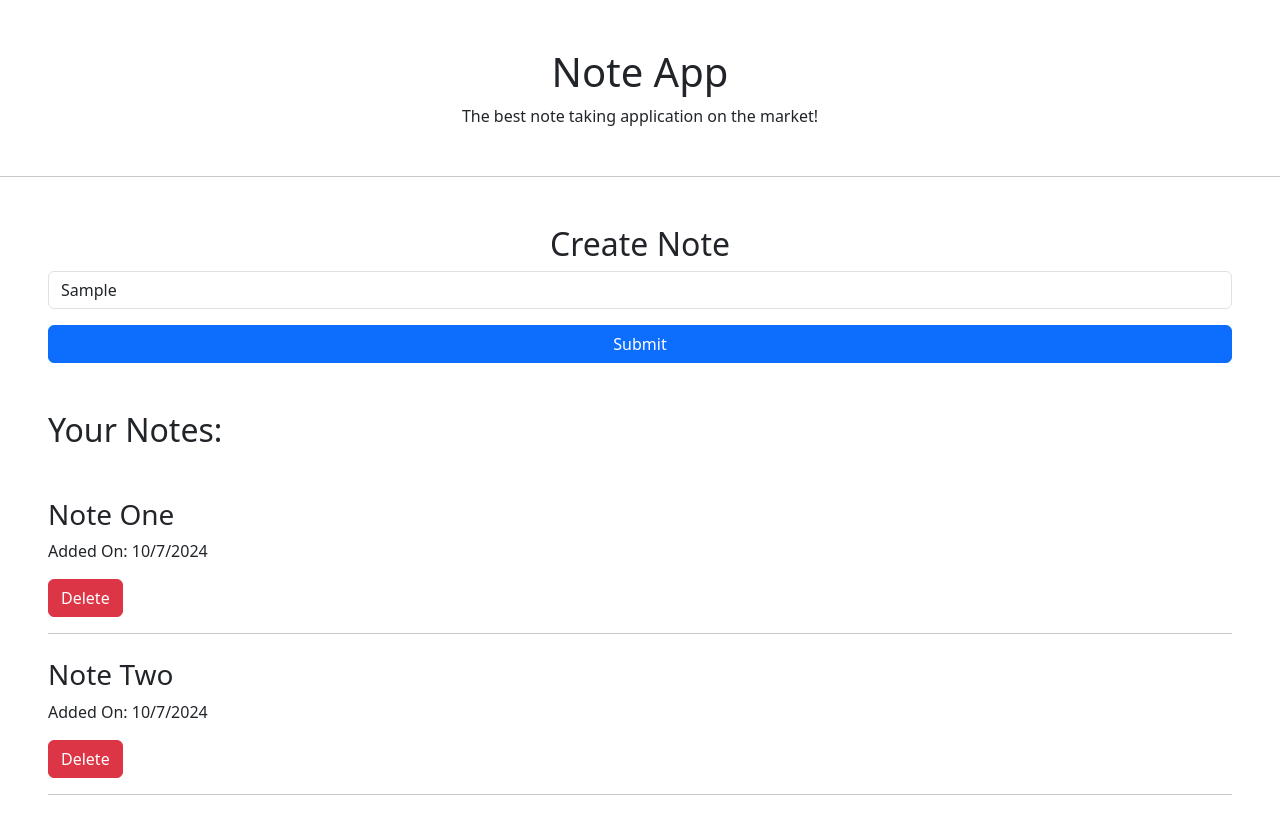
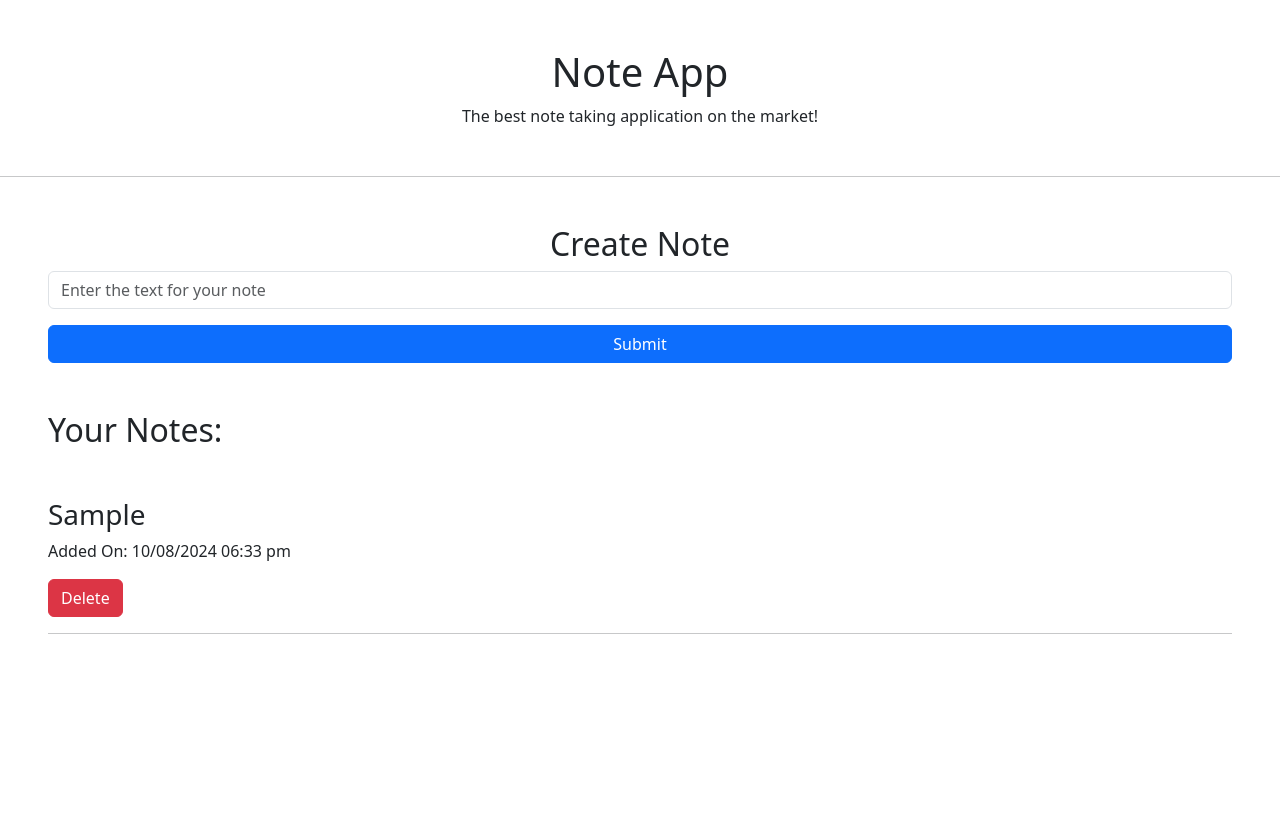
Before and after one commit to knmbua/typescript_overview, a website built with Vite: page index.html in a window 1280 px wide. Both pictures are taken after typing "Sample" into the empty fields and a click on the button "Submit". Built offline with nearby package versions, Linux system fonts and the light colour scheme.

Commit message:
finished note-app

```diff
--- a/index.html
+++ b/index.html
@@ -27,21 +27,7 @@
       </form>
 
       <h2 class="my-5">Your Notes:</h2>
-      <section id="note-output">
-        <article class="mb-4">
-          <h3>Note One</h3>
-          <p>Added On: 10/7/2024</p>
-          <button class="btn btn-danger">Delete</button>
-          <hr>
-        </article>
-
-        <article class="mb-4">
-          <h3>Note Two</h3>
-          <p>Added On: 10/7/2024</p>
-          <button class="btn btn-danger">Delete</button>
-          <hr>
-        </article>
-      </section>
+      <section id="note-output"></section>
     </main>
     <script type="module" src="/src/main.ts"></script>
   </body>
--- a/package.json
+++ b/package.json
@@ -11,5 +11,8 @@
   "devDependencies": {
     "typescript": "^5.5.3",
     "vite": "^5.4.8"
+  },
+  "dependencies": {
+    "dayjs": "^1.11.13"
   }
 }
--- /dev/null
+++ b/src/lib/addNote.ts
@@ -0,0 +1,41 @@
+import dayjs from 'dayjs';
+import outputNotes from './outputNotes';
+import getNotes from './getNotes';
+
+function addNote(event: Event) {
+    event.preventDefault();
+
+    // Select the note text input element
+    const textInput = document.querySelector<HTMLInputElement>('#text-input');
+
+    // Get the value from the input
+    const noteText = textInput?.value;
+
+    // Get the notes array from localStorage
+    const notesArray = getNotes();
+
+    if(!noteText) {
+        alert('You must enter the note text');
+        return;
+    }
+    // Get a new note object with the properties 'text' and 'date' - text is the inputs value and date is generated like '10/8/2024'
+    const newNote = {
+        text: noteText,
+        date: dayjs().format('MM/DD/YYYY hh:mm a')
+    };
+
+    // Push the object to the notes array
+    notesArray.push(newNote);
+
+    //  Overwrite the notes array in the localStorage with our array from above
+    localStorage.setItem('notes', JSON.stringify(notesArray));
+
+    // Clear the input
+    if (textInput) {
+        textInput.value = ''
+    };
+    // Output all notes
+    outputNotes();
+}
+
+export default addNote;
--- /dev/null
+++ b/src/lib/deleteNote.ts
@@ -0,0 +1,22 @@
+import getNotes from './getNotes';
+import outputNotes from './outputNotes';
+
+function deleteNote(index:string) {
+    // Get the notes array from localStorage
+const notesArray = getNotes();
+const confirmDelete = confirm('Are you sure you want to delete this note?')
+
+if (confirmDelete){
+    // Use the index number to splice the corresponding note object from the array
+    notesArray.splice(Number(index), 1);
+
+    // Update/overwrite the array in localStorage
+
+localStorage.setItem('notes', JSON.stringify(notesArray));
+    // Call outputNotes
+outputNotes()
+}
+}
+
+
+export default deleteNote
--- /dev/null
+++ b/src/lib/getNotes.ts
@@ -0,0 +1,5 @@
+function getNotes(){
+    return JSON.parse(localStorage.getItem('notes') || '[]');
+}
+
+export default getNotes;
--- /dev/null
+++ b/src/lib/outputNotes.ts
@@ -0,0 +1,29 @@
+import getNotes from './getNotes';
+
+function outputNotes(){
+    // Get the notes array from localStorage
+    const notesArray = getNotes();
+    const noteOutput = document.querySelector <HTMLElement>('#note-output');
+    // Loop over the array of note objexts and output an article element into the section output for each object in the array
+    if(!notesArray.length && noteOutput) {
+        noteOutput.innerHTML = '<p>No notes have been added...</p>';
+    } else if (notesArray.length && noteOutput){
+        noteOutput.innerHTML =''
+    }
+
+
+    for (let index = 0; index < notesArray.length; index++) {
+        const noteObj = notesArray[index];
+
+        noteOutput?.insertAdjacentHTML('beforeend', `
+          <article class="mb-4">
+            <h3>${noteObj.text}</h3>
+            <p>Added On: ${noteObj.date}</p>
+            <button data-index="${index}" class="btn btn-danger">Delete</button>
+            <hr>
+          </article>
+        `);
+      }
+}
+
+export default outputNotes;
--- a/src/main.ts
+++ b/src/main.ts
@@ -1,10 +1,18 @@
-const noteform = document.querySelector('#note-form');
+import addNote from './lib/addNote';
+import outputNotes from './lib/outputNotes';
+import deleteNote from './lib/deleteNote.ts';
 
+const noteForm = document.querySelector<HTMLFormElement>('#note-form');
+const noteOutput = document.querySelector<HTMLElement>('#note-output');
 
-function addNote(event: Event){
-  event.preventDefault();
+outputNotes();
+noteForm?.addEventListener('submit', addNote);
+noteOutput?.addEventListener('click', (event: Event) => {
+  const el = event?.target as HTMLElement;
 
-  console.log('submit')
-}
+  if (el.tagName === 'BUTTON') {
+    const index = el.dataset.index || '' ;
 
-noteform?.addEventListener('click', addNote);
+    deleteNote(index);
+  }
+});
```
Also changed, not shown: 2 other files.
